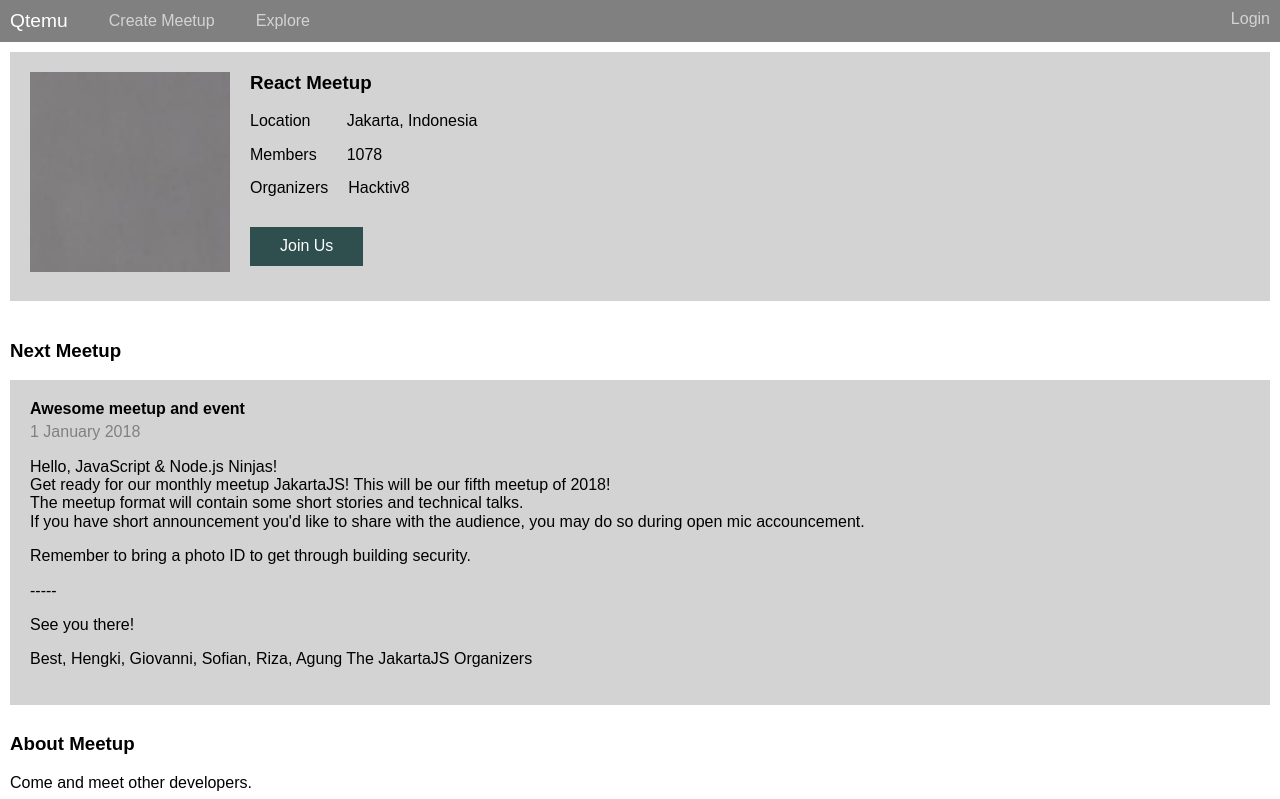
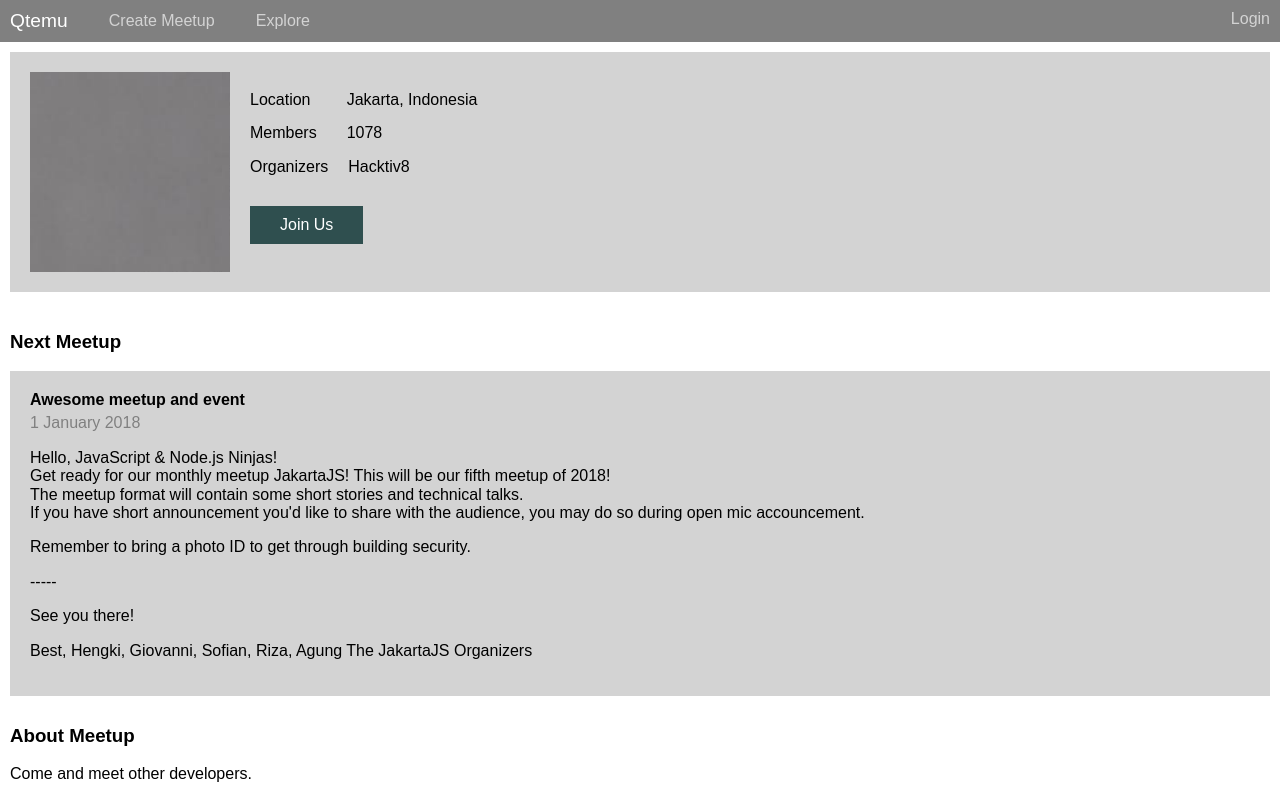
Before and after one commit to rickynugroho/qtemu_react_class_project, a React (Create React App) app: page / in a window 1280 px wide. Shown: the top 799 px of the page. Built offline with nearby package versions, Linux system fonts and the light colour scheme.

Commit message:
Atom titleh3 now use children

```diff
--- a/src/components/Atoms/TitleH3/index.js
+++ b/src/components/Atoms/TitleH3/index.js
@@ -3,7 +3,7 @@
 export default class Image extends Component {
     render() {
         return (
-            <h3 className={this.props.className}>{this.props.text}</h3>
+            <h3 className={this.props.className}>{this.props.children}</h3>
         )
     }
 }
```
